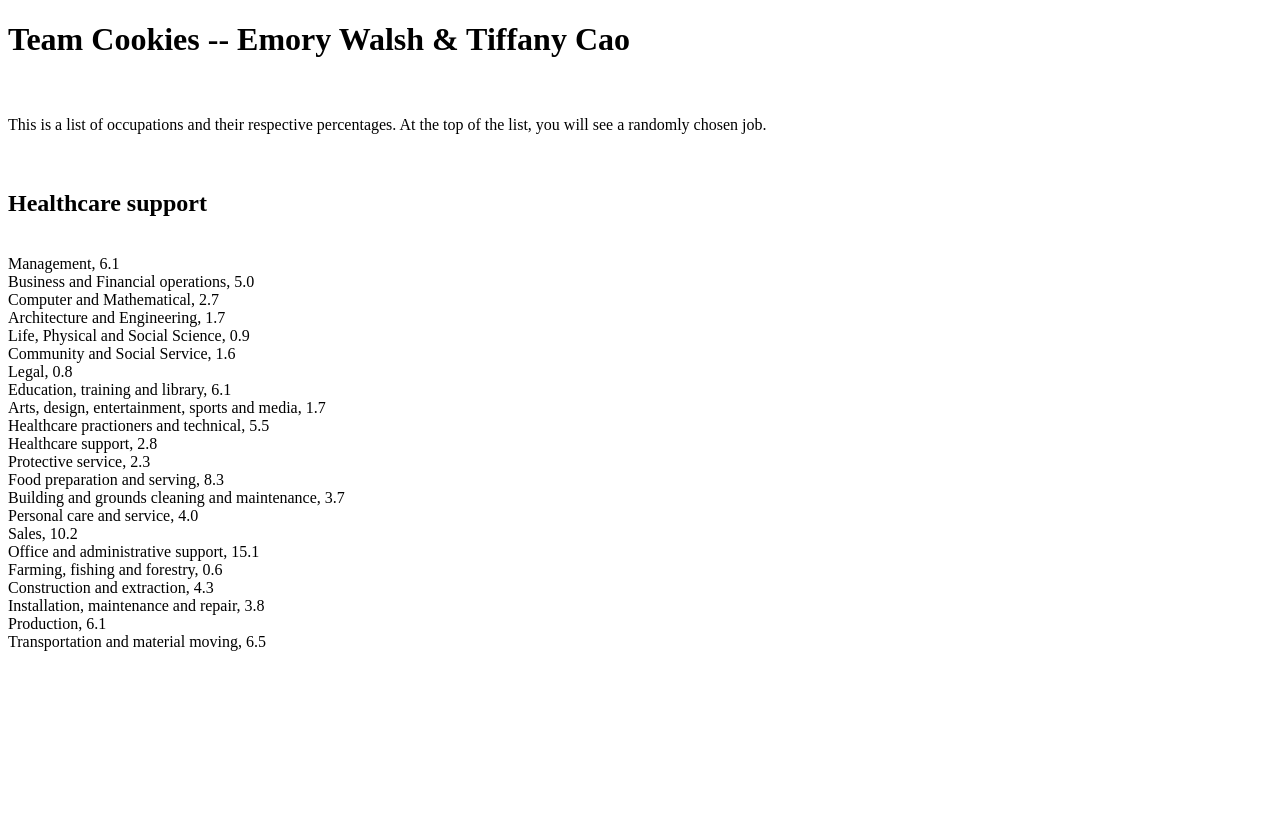
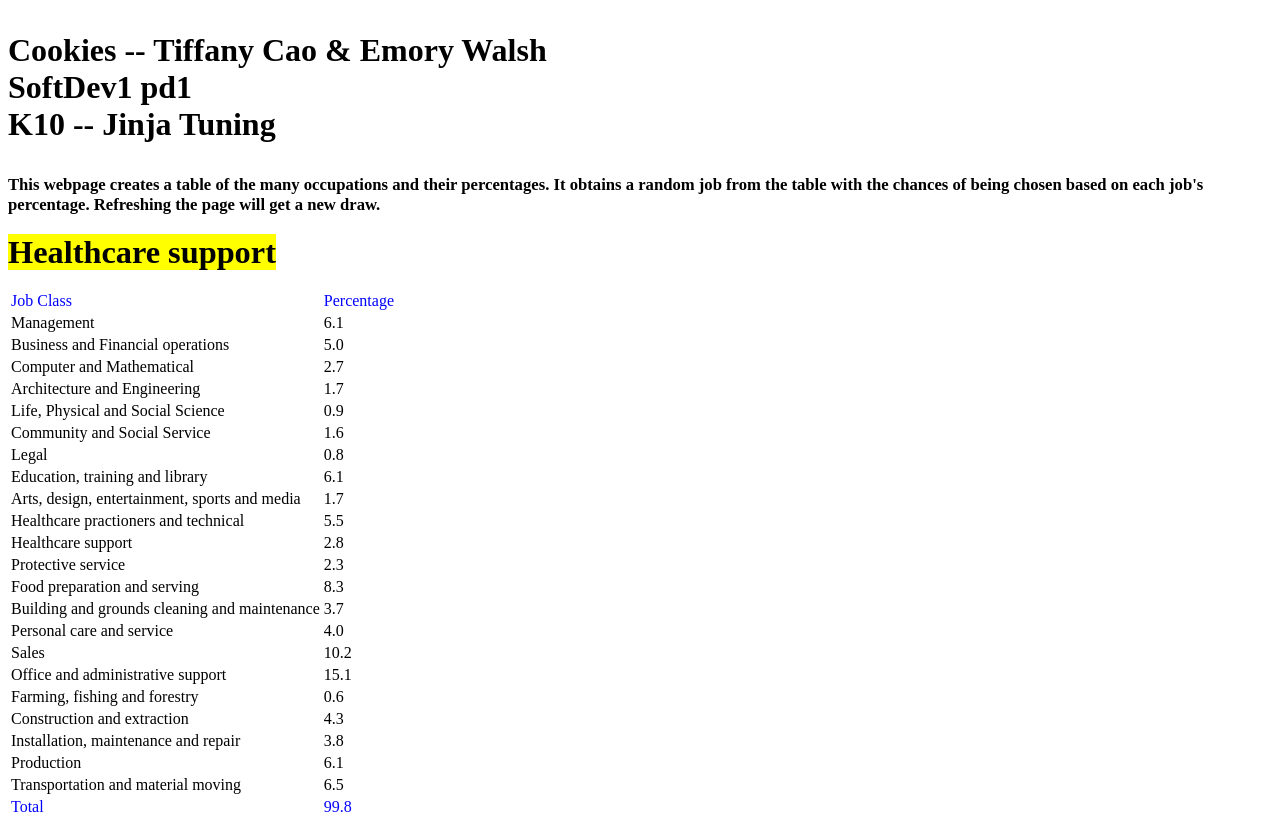
Before and after one commit to EmoryWalsh/SoftDevWork, a Flask app: page /occupyflaskft in a window 1280 px wide. Before the commit the page ends 651 px from the top, so only its background shows below. Run offline with Flask 2, Linux system fonts and the light colour scheme.

Commit message:
Combined our work into one file.

```diff
--- a/10_occ/app.py
+++ b/10_occ/app.py
@@ -1,22 +1,28 @@
-#Emory Walsh & Tiffany Cao
+#Tiffany Cao & Emory Walsh
 #SoftDev1 pd1
 #K10 -- Jinja Tuning
 #2019-09-20
 
+import random
 from flask import Flask, render_template
 app = Flask(__name__)
 
 
-@app.route("/") #root route for the app to go to if not going to occupations
+#testing for normal route
+@app.route("/")
 def norm():
     return "Visit other page at http://127.0.0.1:5000/occupyflaskft"
 
+coll = [0, 1, 1, 2, 3, 5, 8]
 
-
-#create dictionary based on csv
-dict = {} #initialize a new dictionary structure
-file = open("occupations.csv", "r") #open up csv file for reading purposes
+#setup for reading in the file and creating a dictionary
+dict = {}
+file = open("occupations.csv", "r")
 content = file.readlines() #parse through file by lines
+firstLine = content[0] #take out the first line for table title
+firstLine = firstLine.split(",")
+lastLine = content[len(content) - 1] #take out the last line for table end
+lastLine = lastLine.split(",")
 content = content[1:len(content) - 1] #take out the first and last line
 for line in content:
     line = line.strip() #removes \n
@@ -30,8 +36,7 @@ for line in content:
 #print(dict) #testing results
 file.close()
 
-import random
-
+#a function that gets a random job with the chances based on its percentage
 def randJob():
     list = []
     for key, value in dict.items(): #found this iteration on stack overflow
@@ -40,17 +45,21 @@ def randJob():
     #print(len(list)) #should return 998
     return random.choice(list)
 
+@app.route('/occupyflaskft')
 
-
-@app.route('/occupyflaskft')
+#sets up html table structure by assigning the variables
 def occs_template():
+    #print(randJob())
     return render_template('tmplt.html',
-        ti = 'Occupations', #title for html template
-        randJob = randJob(), #randomly chosen job shown at top
-        collection = dict #for the html to create the list of occupations
+        ti = "Occupations",
+        randJob = randJob(),
+        tableTitle1 = firstLine[0],
+        tableTitle2 = firstLine[1],
+        collection = dict,
+        tableEnd1 = lastLine[0],
+        tableEnd2 = float(lastLine[1]),
 
         )
-
 
 
 if __name__ == "__main__":
--- a/10_occ/templates/tmplt.html
+++ b/10_occ/templates/tmplt.html
@@ -1,3 +1,4 @@
+
 <!DOCTYPE HTML>
 
 <html>
@@ -5,15 +6,34 @@
       <title> {{ ti }} </title>
   </head>
   <body>
-    <h1>Team Cookies -- Emory Walsh & Tiffany Cao</h1>
-    <br><br>
-    This is a list of occupations and their respective percentages. At the top of the list, you will see a randomly chosen job.
-    <br><br><br>
-    <h2> {{ randJob }} </h2>
-    <br>
-    {% for key in collection %}
-      {{ key }}, {{ collection[key] }}
-      <br>
+    <h1> <p>
+          Cookies -- Tiffany Cao & Emory Walsh <br />
+          SoftDev1 pd1 <br />
+          K10 -- Jinja Tuning <br />
+        </p>
+        </h1>
+    <small>
+      <small>
+    <h2> This webpage creates a table of the many occupations and their percentages. It obtains a random job from the table with the chances of being chosen based on each job's percentage. Refreshing the page will get a new draw.
+    </h2>
+  </small>
+  </small>
+    <h3> <big> <big> <big> <mark> {{ randJob }} </mark> </big> </big> </big> </h3>
+    <table>
+      <tr style="color: blue; ">
+        <td> {{ tableTitle1 }} </td>
+        <td> {{ tableTitle2 }} </td>
+      </tr>
+    {% for key, value in collection.items() %}
+      <tr>
+        <td>{{ key }} </td>
+        <td> {{ value }} </td>
     {% endfor %}
+  </tr>
+  <tr style="color: blue; ">
+    <td> {{ tableEnd1 }} </td>
+    <td> {{ tableEnd2 }} </td>
+  </tr>
+  </table>
   </body>
 </html>
```
